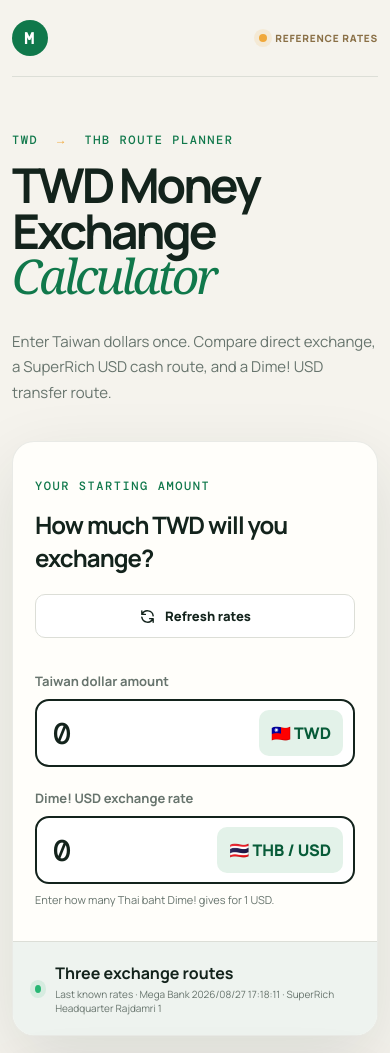
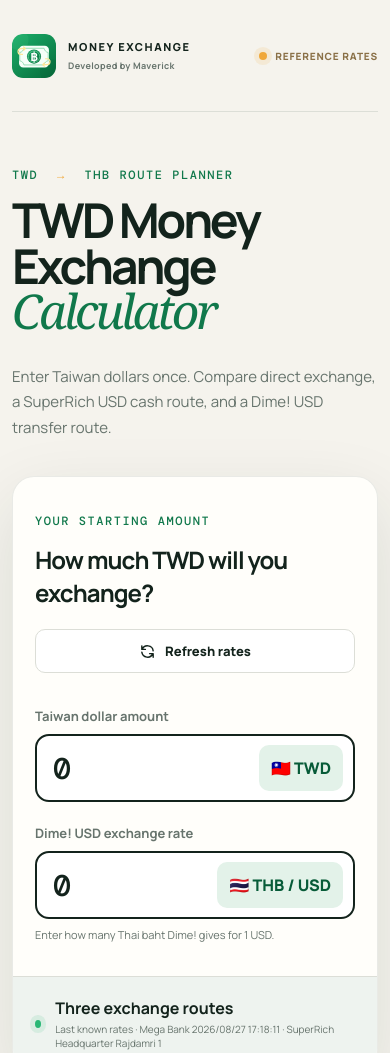
Before and after one commit to maverickcadev14/money-exchange, a website: page index.html in a window 390 px wide. Shown: the top 1053 px of the page. Drawn offline with nearby package versions, Linux system fonts and the light colour scheme; no server answers.

Commit message:
Use money icon in header

```diff
--- a/index.html
+++ b/index.html
@@ -20,11 +20,13 @@
   <body>
     <div class="page-shell">
       <header class="site-header">
-        <a class="brand" href="#" aria-label="Money Exchange home"><span class="brand-mark">M</span><span>MONEY EXCHANGE</span></a>
-        <div class="header-meta">
-          <p class="developer-credit">Developed by Maverick</p>
-          <div id="liveBadge" class="live-badge"><span></span> Live market data</div>
+        <div class="header-identity">
+          <a class="brand" href="#" aria-label="Money Exchange home">
+            <img class="brand-mark" src="assets/money-icon.svg" alt="" />
+            <span class="brand-copy"><strong>MONEY EXCHANGE</strong><small>Developed by Maverick</small></span>
+          </a>
         </div>
+        <div id="liveBadge" class="live-badge"><span></span> Live market data</div>
       </header>
 
       <main>
--- a/styles.css
+++ b/styles.css
@@ -19,11 +19,13 @@ body { margin: 0; color: var(--ink); background: var(--paper); font-family: Manr
 body::before { content: ''; position: fixed; inset: 0; pointer-events: none; opacity: .35; background-image: radial-gradient(#708078 0.65px, transparent 0.65px); background-size: 12px 12px; }
 a { color: inherit; }
 .page-shell { position: relative; width: min(1180px, calc(100% - 40px)); margin: 0 auto; }
-.site-header { height: 92px; display: flex; align-items: center; justify-content: space-between; border-bottom: 1px solid var(--line); }
+.site-header { min-height: 112px; display: flex; align-items: center; justify-content: space-between; border-bottom: 1px solid var(--line); }
+.header-identity { display: flex; align-items: center; }
 .brand { display: flex; align-items: center; gap: 12px; text-decoration: none; font-size: 13px; font-weight: 800; letter-spacing: .14em; }
-.brand-mark { display: grid; width: 36px; height: 36px; place-items: center; border-radius: 50%; color: white; background: var(--green); font-family: 'DM Mono', monospace; font-size: 16px; }
-.header-meta { display: flex; align-items: center; gap: 22px; }
-.developer-credit { margin: 0; font-size: 13px; font-weight: 700; }
+.brand-mark { display: block; width: 44px; height: 44px; border-radius: 11px; object-fit: cover; }
+.brand-copy { display: flex; flex-direction: column; align-items: flex-start; gap: 5px; }
+.brand-copy strong { font-size: 13px; font-weight: 800; letter-spacing: .14em; }
+.brand-copy small { color: var(--muted); font-size: 10px; font-weight: 700; letter-spacing: .04em; }
 .live-badge { display: flex; align-items: center; gap: 8px; color: var(--green); font-size: 12px; font-weight: 800; text-transform: uppercase; letter-spacing: .08em; }
 .live-badge span, .status-dot { width: 8px; height: 8px; border-radius: 50%; background: #28b774; box-shadow: 0 0 0 5px rgba(40,183,116,.12); }
 .live-badge.offline { color: #8a7047; }
@@ -129,7 +131,6 @@ footer a { color: var(--ink); }
 @media (max-width: 820px) {
   .page-shell { width: min(100% - 24px, 680px); }
   .site-header { height: auto; padding: 20px 0; }
-  .developer-credit { display: none; }
   .hero { padding: 55px 0 36px; }
   .converter, .results-panel, .rate-panel { padding-left: 22px; padding-right: 22px; }
   .rate-summary { margin-left: -22px; margin-right: -22px; padding-left: 22px; padding-right: 22px; }
@@ -140,7 +141,9 @@ footer a { color: var(--ink); }
 }
 
 @media (max-width: 560px) {
-  .brand > span:last-child, .formula-note { display: none; }
+  .brand-copy strong { font-size: 11px; }
+  .brand-copy small { font-size: 9px; }
+  .formula-note { display: none; }
   .live-badge { font-size: 10px; }
   h1 { font-size: 48px; }
   .hero-copy { font-size: 15px; }
```
